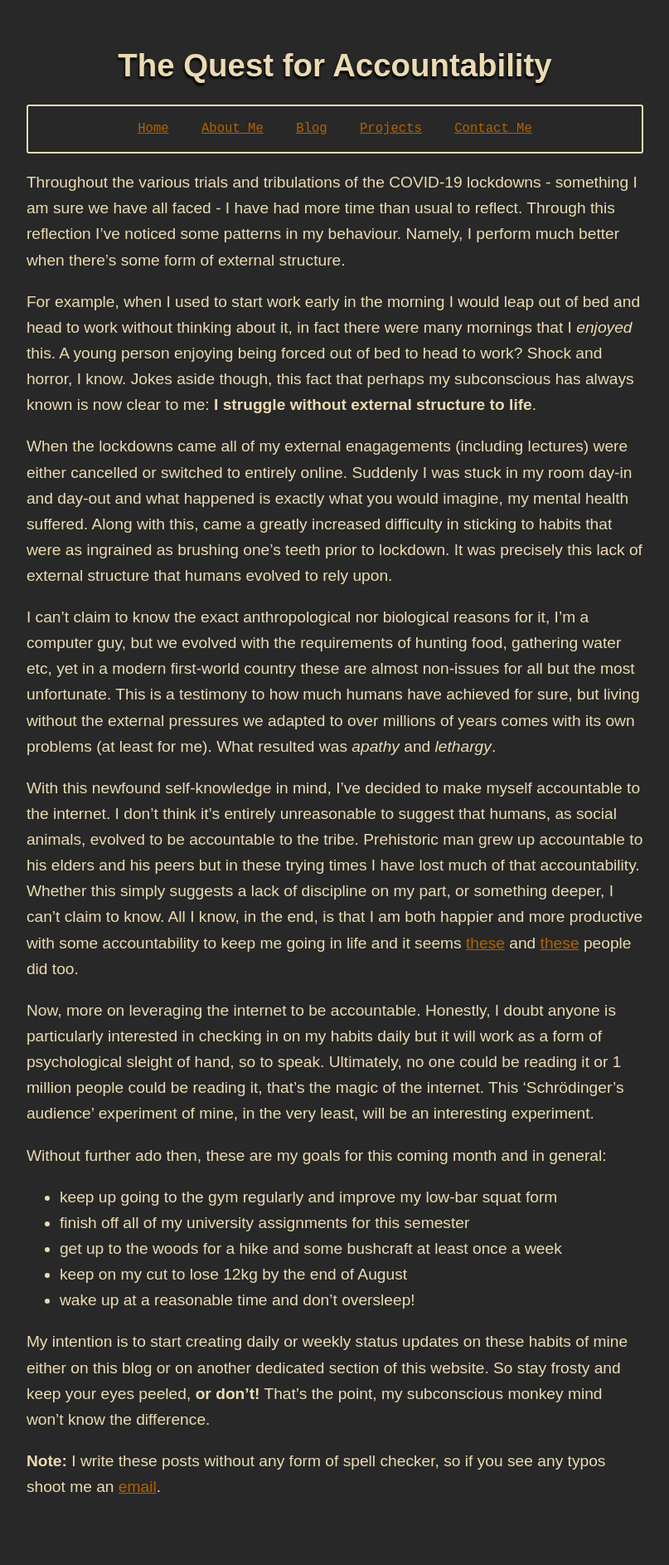
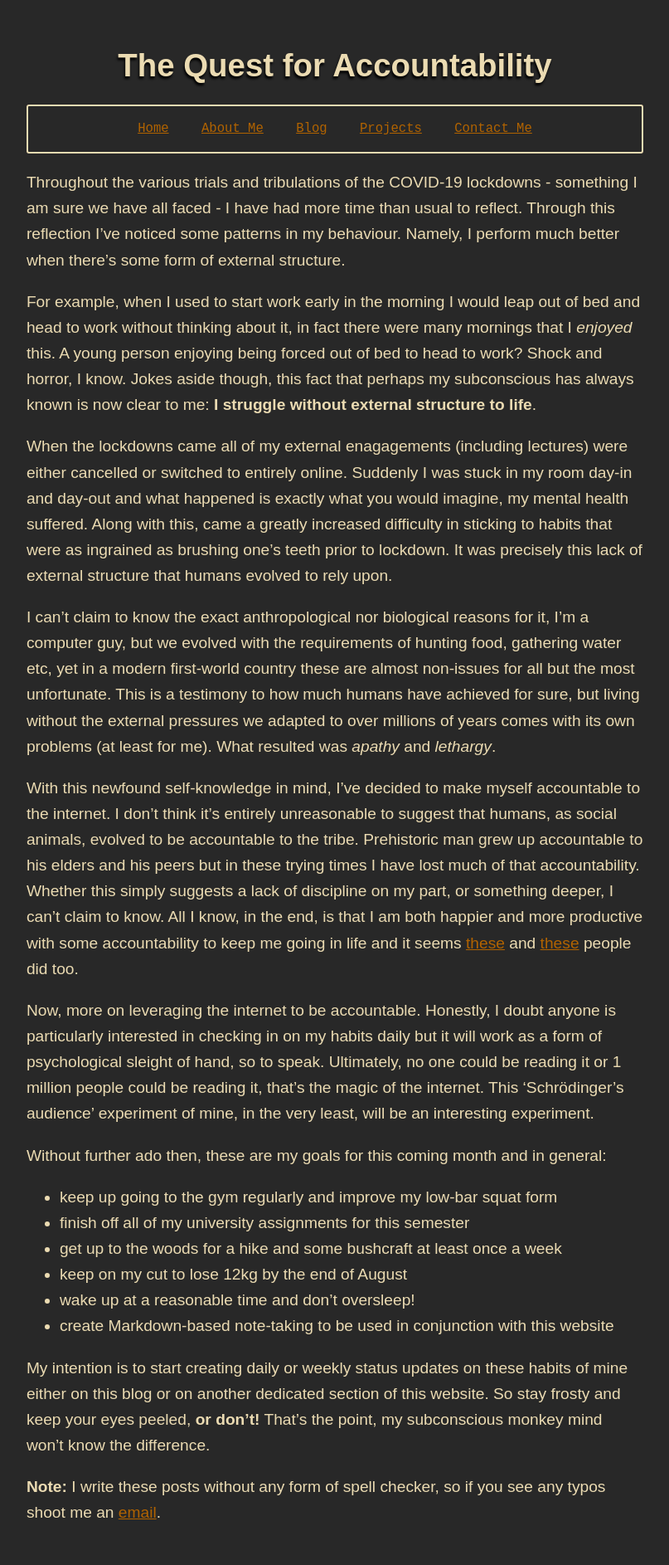
Before and after one commit to kyle-dormer/personal-website, a Jekyll site: the page built from _posts/2021-04-29-habits.md, in a window 1280 px wide. Shown: the whole page at 83% size, without its empty margins (236-1043 px from the left). Built offline with Jekyll 4.4.1, drawn with Linux system fonts in a browser that asks for light colours; before the commit the page ends 1855 px from its top, so only the background shows below that.

Commit message:
Add note taking goal

```diff
--- a/_posts/2021-04-29-habits.md
+++ b/_posts/2021-04-29-habits.md
@@ -23,5 +23,6 @@ Without further ado then, these are my goals for this coming month and in genera
 - get up to the woods for a hike and some bushcraft at least once a week
 - keep on my cut to lose 12kg by the end of August
 - wake up at a reasonable time and don't oversleep!
+- create Markdown-based note-taking to be used in conjunction with this website
 
 My intention is to start creating daily or weekly status updates on these habits of mine either on this blog or on another dedicated section of this website. So stay frosty and keep your eyes peeled, **or don't!** That's the point, my subconscious monkey mind won't know the difference.
```
